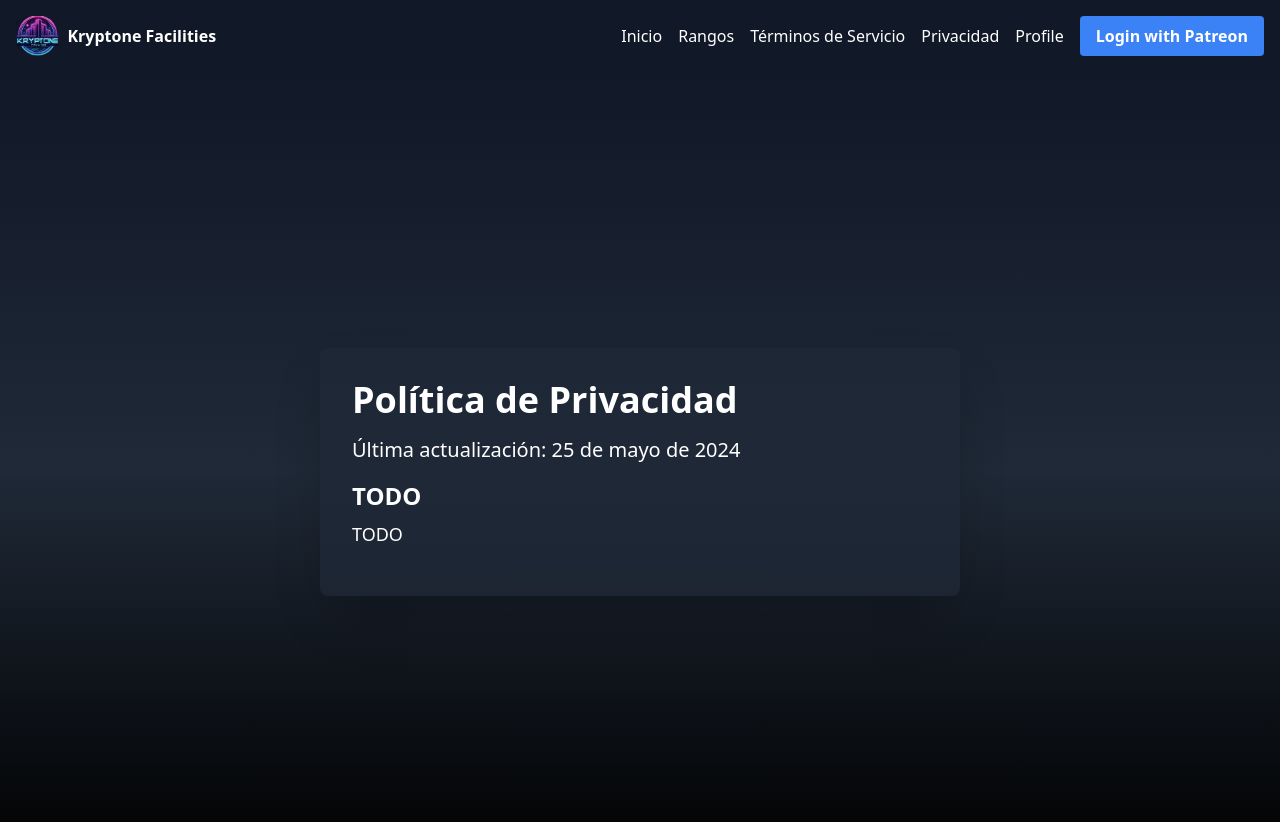
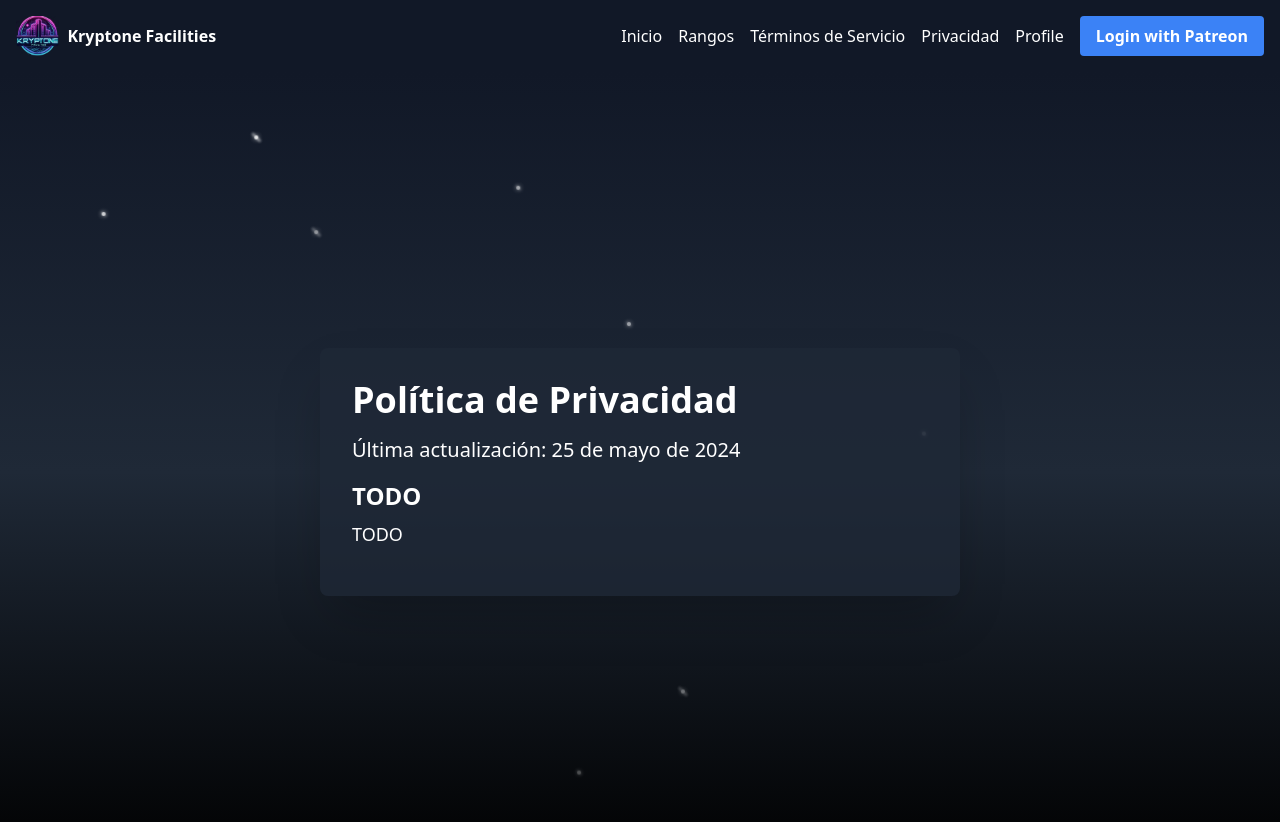
Before and after one commit to VassterO/KryptoneV2, a React (Create React App) app in the folder client/: page /privacy in a window 1280 px wide. Shown: the top 822 px of the page. Built offline with nearby package versions, Linux system fonts and the light colour scheme; no server answers.

Commit message:
Add BG Anim and Optimize Navbar

```diff
--- a/client/src/components/Navbar.js
+++ b/client/src/components/Navbar.js
@@ -1,4 +1,4 @@
-import React, { useEffect } from 'react';
+import React from 'react';
 import { Link } from 'react-router-dom';
 import { useAuth } from '../context/AuthContext';
 import logo from '../assets/logo.png';
@@ -6,12 +6,6 @@ import logo from '../assets/logo.png';
 // Componente Navbar que muestra la barra de navegación superior
 const Navbar = () => {
     const { user, isAuthenticated } = useAuth();
-
-    useEffect(() => {
-        // Imprimimos en la consola si el usuario está autenticado y sus datos
-        console.log("Navbar - Authenticated:", isAuthenticated);
-        console.log("Navbar - User data:", user);
-    }, [isAuthenticated, user]);
 
     // Función para manejar el inicio de sesión
     const handleLogin = () => {
--- a/client/src/components/Privacy.js
+++ b/client/src/components/Privacy.js
@@ -1,16 +1,18 @@
 import React from 'react';
 import { motion } from 'framer-motion';
+import StarBackground from './StarBackground'; // Importar el componente StarBackground
 
 // Este componente muestra la política de privacidad
 const Privacy = () => (
     <motion.div
-        className="min-h-screen bg-gradient-to-b from-gray-900 via-gray-800 to-black text-white flex flex-col items-center justify-center py-8 overflow-auto"
+        className="relative min-h-screen bg-gradient-to-b from-gray-900 via-gray-800 to-black text-white flex flex-col items-center justify-center py-8 overflow-auto"
         initial={{ opacity: 0 }}
         animate={{ opacity: 1 }}
         exit={{ opacity: 0 }}
         transition={{ duration: 0.5 }}
     >
-        <div className="p-8 bg-gray-800 bg-opacity-75 rounded-lg shadow-2xl w-10/12 md:w-8/12 lg:w-6/12">
+        <StarBackground /> {/* Añadir el componente StarBackground */}
+        <div className="relative z-10 p-8 bg-gray-800 bg-opacity-75 rounded-lg shadow-2xl w-10/12 md:w-8/12 lg:w-6/12">
             <h1 className="text-4xl font-bold mb-4">Política de Privacidad</h1>
             <p className="text-xl mb-4">Última actualización: 25 de mayo de 2024</p>
             <h2 className="text-2xl font-bold mb-2">TODO</h2>
--- a/client/src/components/TOS.js
+++ b/client/src/components/TOS.js
@@ -1,16 +1,18 @@
 import React from 'react';
 import { motion } from 'framer-motion';
+import StarBackground from './StarBackground'; // Importar el componente StarBackground
 
 // Este componente muestra los términos de servicio
 const TOS = () => (
     <motion.div
-        className="min-h-screen bg-gradient-to-b from-gray-900 via-gray-800 to-black text-white flex flex-col items-center justify-center py-8 overflow-auto"
+        className="relative min-h-screen bg-gradient-to-b from-gray-900 via-gray-800 to-black text-white flex flex-col items-center justify-center py-8 overflow-auto"
         initial={{ opacity: 0 }}
         animate={{ opacity: 1 }}
         exit={{ opacity: 0 }}
         transition={{ duration: 0.5 }}
     >
-        <div className="p-8 bg-gray-800 bg-opacity-75 rounded-lg shadow-2xl w-10/12 md:w-8/12 lg:w-6/12">
+        <StarBackground /> {/* Añadir el componente StarBackground */}
+        <div className="relative z-10 p-8 bg-gray-800 bg-opacity-75 rounded-lg shadow-2xl w-10/12 md:w-8/12 lg:w-6/12">
             <h1 className="text-4xl font-bold mb-4">Términos de Servicio</h1>
             <p className="text-xl mb-4">Última actualización: 25 de mayo de 2024</p>
             <h2 className="text-2xl font-bold mb-2">TODO</h2>
```
